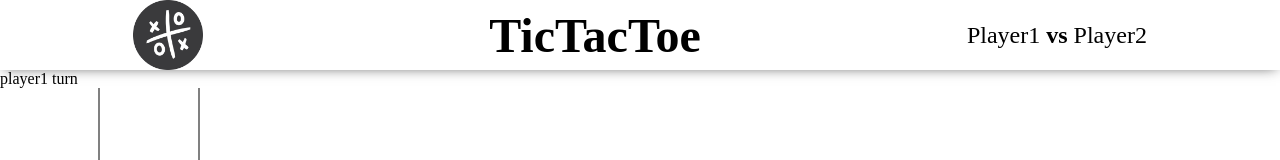
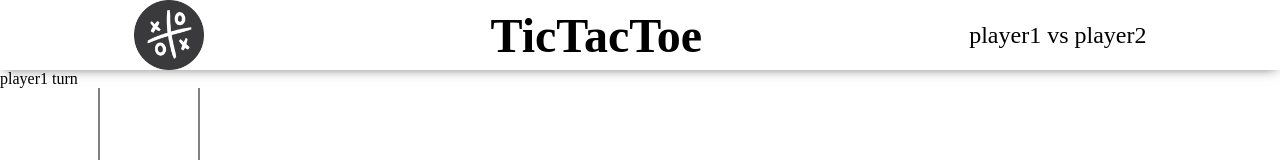
Before and after one commit to AbdulRehman164/tic-tac-toe, a website: page index.html in a window 1280 px wide. Shown: the top 160 px of the page. Drawn offline with Linux system fonts and the light colour scheme; a web font is replaced by a local one.

Commit message:
completed the header

```diff
--- a/index.html
+++ b/index.html
@@ -13,7 +13,7 @@
     <header>
         <img src="/logo/logo.png" alt="logo" class="logo" height="70px" width="70px">
         <h2>TicTacToe</h2>
-        <p class="playervs">Player1 <span>vs</span> Player2</p>
+        <p class="playervs"></p>
     </header>
     <main>
         <p class="playerTurnPara"></p>
--- a/script.js
+++ b/script.js
@@ -86,12 +86,15 @@ const gameController = (() => {
     printBoard: gameBoard.printBoard,
     getSelectedPlayer,
     changeSelectedPlayer,
+    players,
   };
 })();
 
 function screenRendering() {
   const gameBoardContainer = document.querySelector('.gameBoardContainer');
   const playerTurnPara = document.querySelector('.playerTurnPara');
+  const playervs = document.querySelector('.playervs');
+  playervs.textContent = `${gameController.players[0].name} vs ${gameController.players[1].name}`;
 
   const divs = [];
   for (let i = 0; i < 3; i++) {
```
